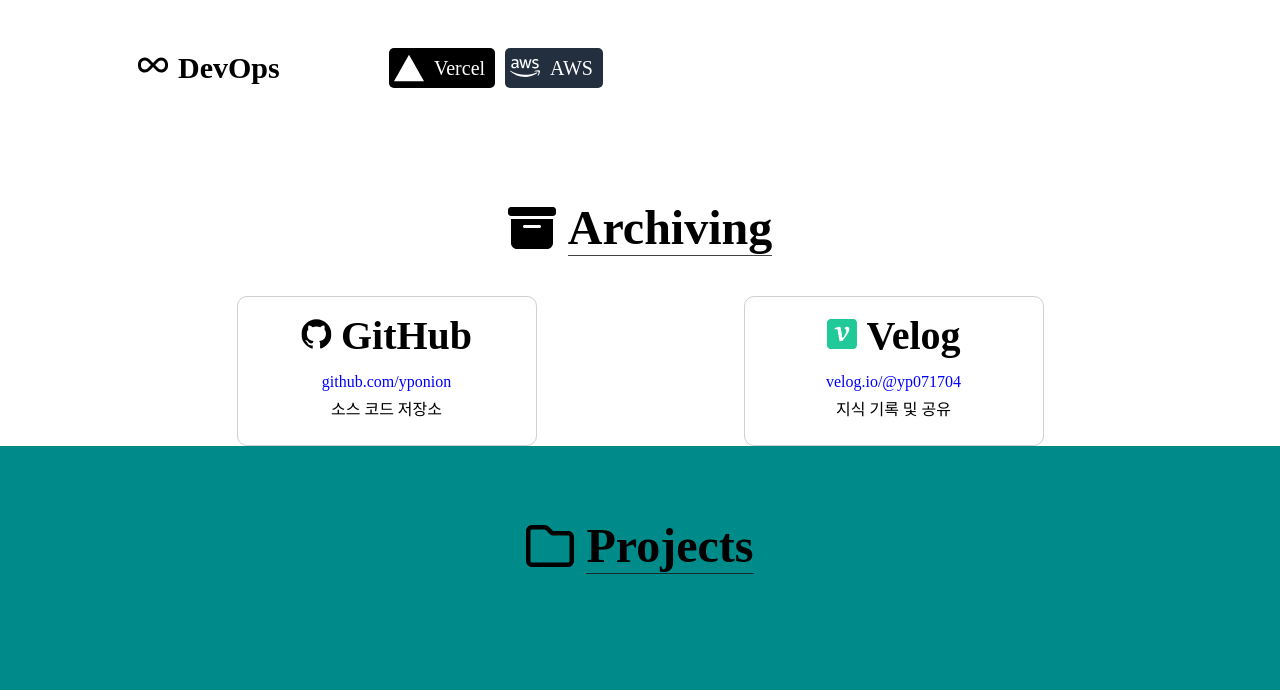
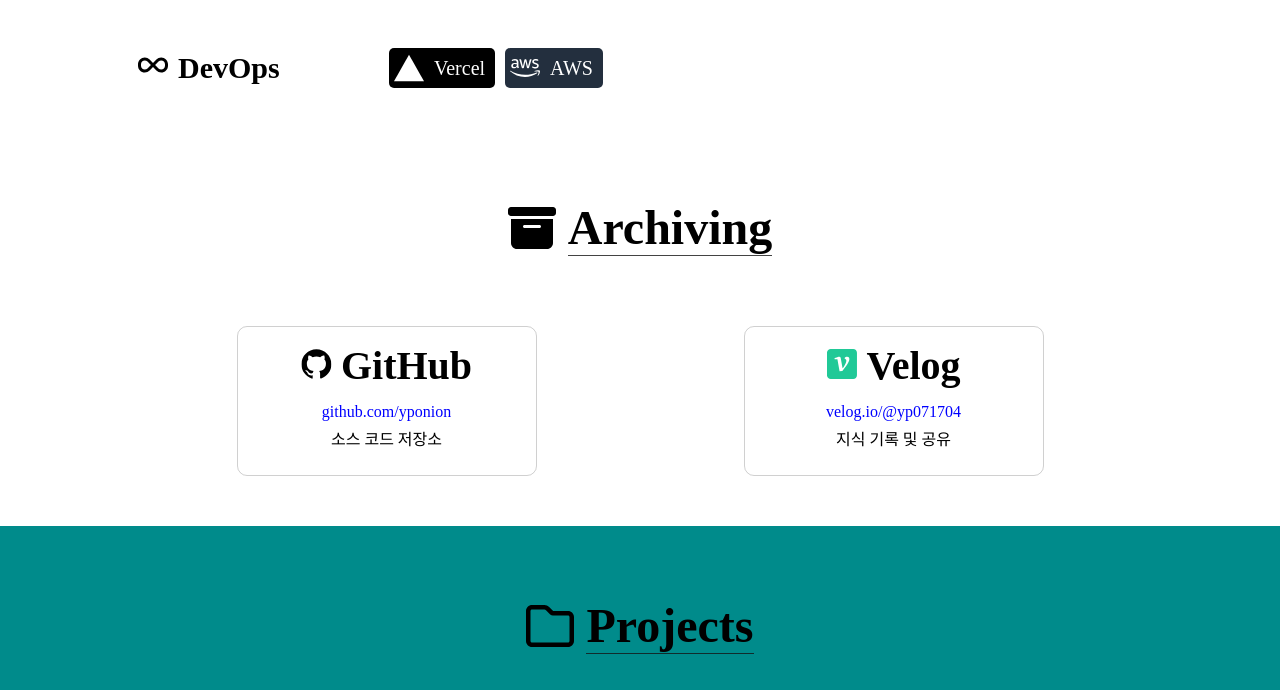
Before and after one commit to yponion/yju-portfolio, a Next.js app: page / in a window 1280 px wide. Shown: the part 2256-2946 px from the top of the page. Built offline with nearby package versions, Linux system fonts and the light colour scheme.

Commit message:
style: archiving 컴포넌트 상하패딩 추가

```diff
--- a/src/app/_components/archiving/Archiving.module.scss
+++ b/src/app/_components/archiving/Archiving.module.scss
@@ -7,7 +7,6 @@
 .wrapper {
   display: flex;
   justify-content: center;
-  margin-top: 20px;
 }
 
 .inner {
@@ -16,6 +15,6 @@
   display: flex;
   justify-content: space-around;
   flex-wrap: wrap;
-  padding: 0 10px;
+  padding: 50px 10px;
   gap: 10px;
 }
```
